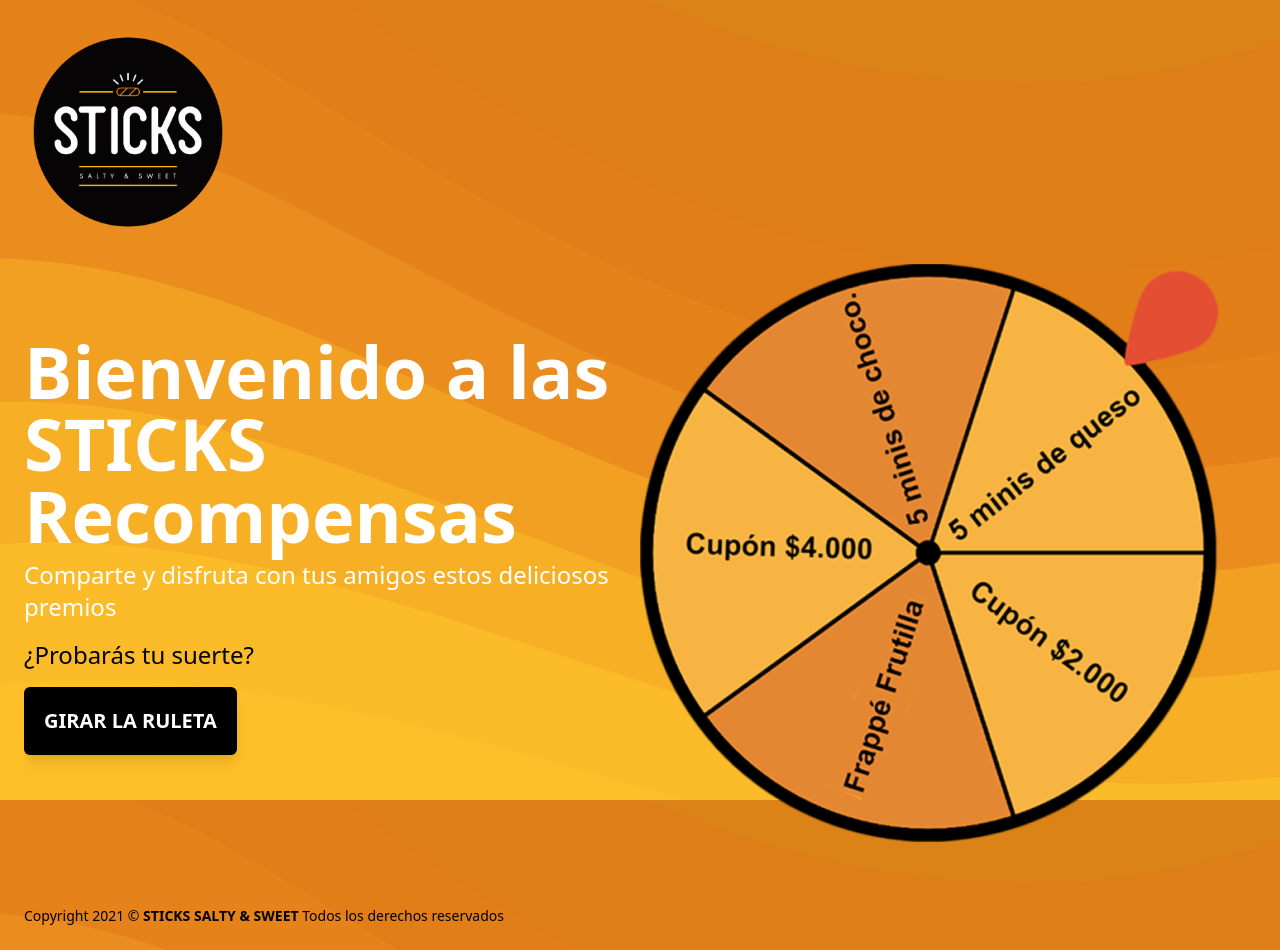
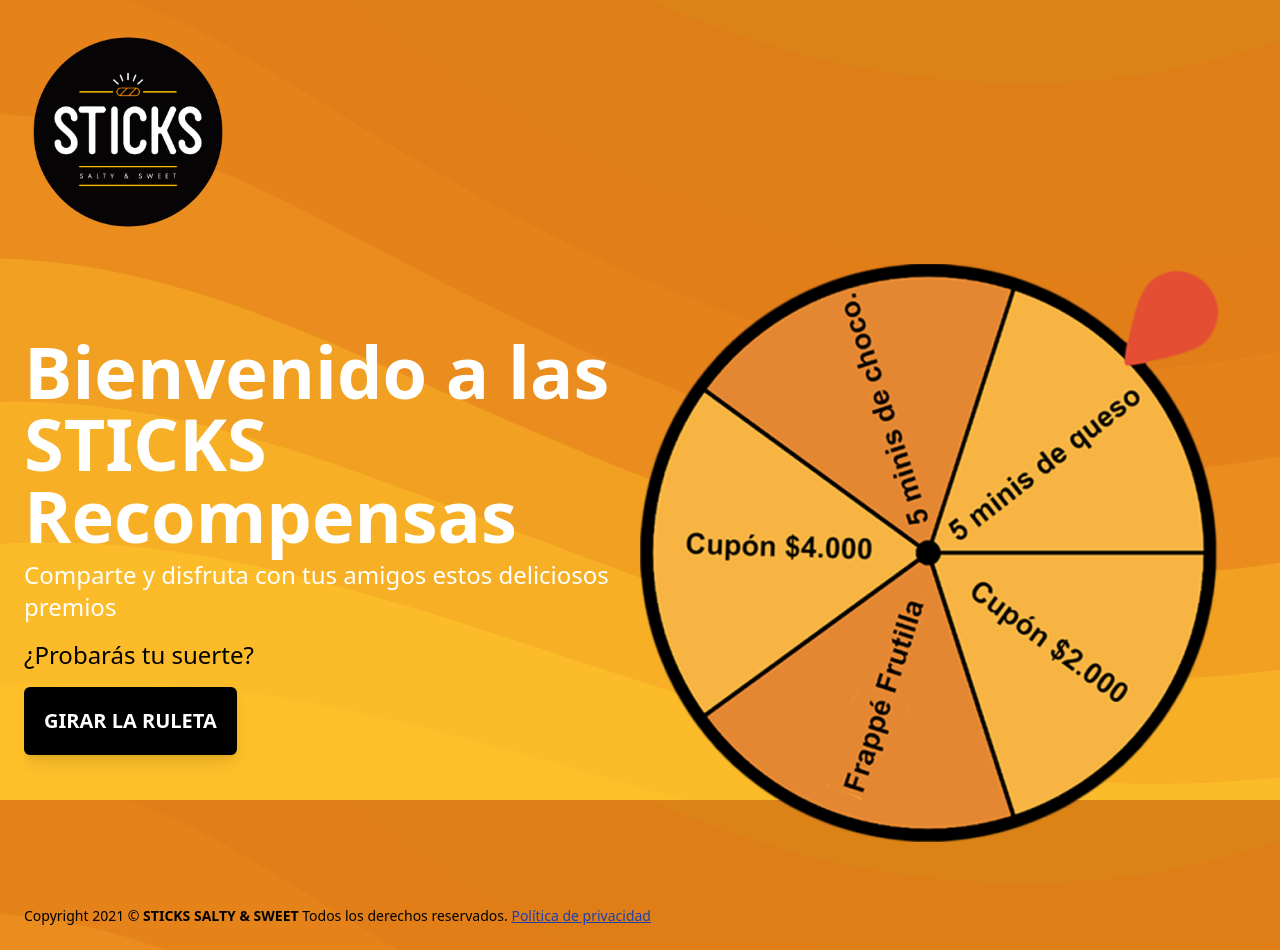
Before and after one commit to Jesusvalopez/rewardsClient, a React (Create React App) app: page / in a window 1280 px wide. Built offline with nearby package versions, Linux system fonts and the light colour scheme; no server answers.

Commit message:
politica privacidad en home

```diff
--- a/src/components/Welcome/Welcome.js
+++ b/src/components/Welcome/Welcome.js
@@ -52,7 +52,12 @@
             {" "}
             STICKS SALTY & SWEET{" "}
           </a>{" "}
-          Todos los derechos reservados
+          Todos los derechos reservados.{" "}
+          <Link to="/politica-privacidad">
+            <button className="text-blue-800 underline">
+              Política de privacidad
+            </button>
+          </Link>
         </div>
       </div>
     </div>
```
